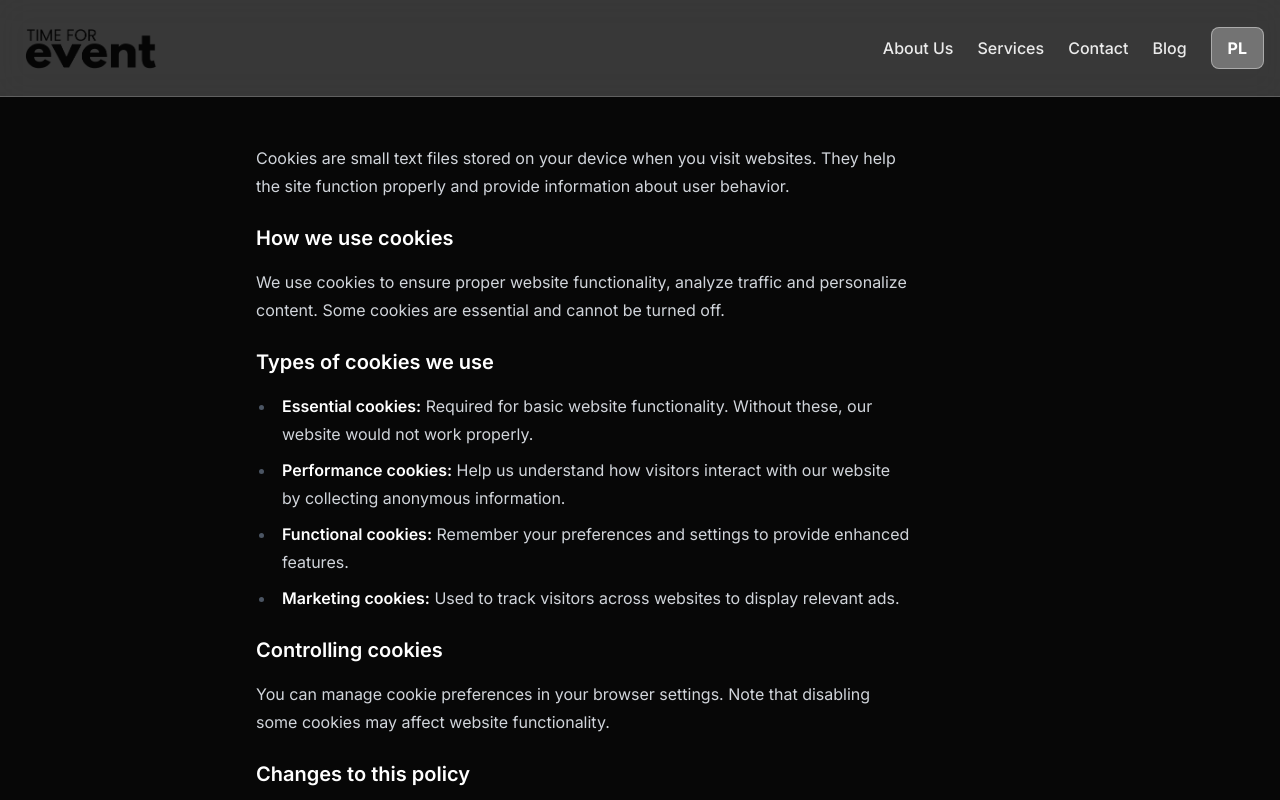
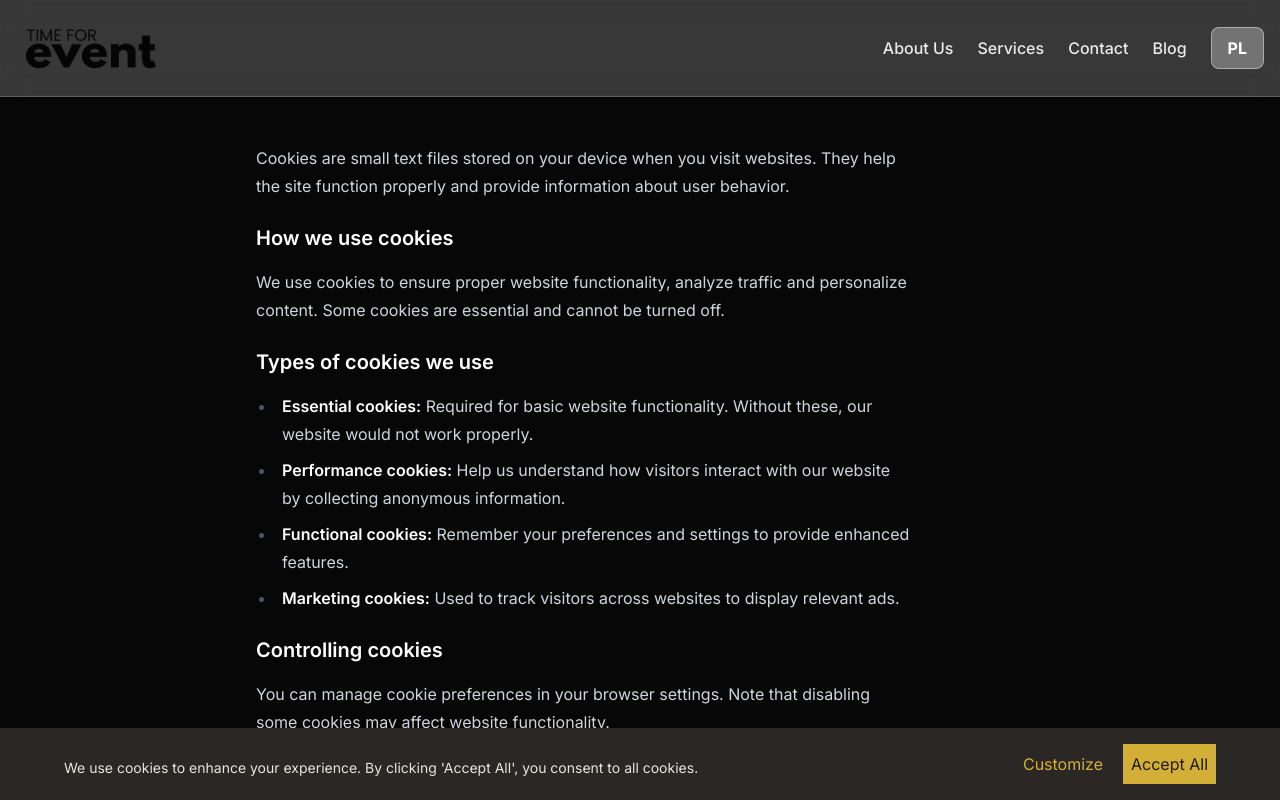
Before and after one commit to Klaudiuszu/TimeForEventr, a Next.js app: page /en/cookies in a window 1280 px wide. Shown: the top 800 px of the page. Built offline with nearby package versions, Linux system fonts and the light colour scheme.

Commit message:
add cookies component to sub pages

```diff
--- a/app/[locale]/blog/page.tsx
+++ b/app/[locale]/blog/page.tsx
@@ -6,6 +6,7 @@ import Navbar from "@/app/components/navbar/Navbar";
 import Button from "@/app/components/Button";
 import clsx from "clsx";
 import Footer from "@/app/components/Footer";
+import CookieBanner from "@/app/components/CookieBanner";
 
 export const revalidate = 30;
 
@@ -96,6 +97,7 @@ export default async function BlogPage({
         </div>
       </div>
       <Footer locale={locale} messages={messages as Record<string, string>} />
+      <CookieBanner messages={messages as Record<string,string>} />
     </section>
   );
 }
--- a/app/[locale]/cookies/page.tsx
+++ b/app/[locale]/cookies/page.tsx
@@ -1,4 +1,5 @@
 
+import CookieBanner from "@/app/components/CookieBanner";
 import Cookies from "@/app/components/Cookies";
 import Footer from "@/app/components/Footer";
 import Navbar from "@/app/components/navbar/Navbar";
@@ -19,6 +20,7 @@ export default async function CookiesPage({
         <Cookies messages={messages as Record<string,string>} />
       </div>
         <Footer locale={locale} messages={messages as Record<string, string>} />
+        <CookieBanner messages={messages as Record<string,string>} />
     </section>
   );
 }
--- a/app/[locale]/privacyPolicy/page.tsx
+++ b/app/[locale]/privacyPolicy/page.tsx
@@ -1,4 +1,5 @@
 
+import CookieBanner from "@/app/components/CookieBanner";
 import Footer from "@/app/components/Footer";
 import Navbar from "@/app/components/navbar/Navbar";
 import PrivacyPolicy from "@/app/components/PrivacyPolicy";
@@ -19,6 +20,7 @@ export default async function PrivacyPolicyPage({
         <PrivacyPolicy messages={messages as Record<string,string>} />
       </div>
         <Footer locale={locale} messages={messages as Record<string, string>} />
+        <CookieBanner messages={messages as Record<string,string>} />
     </section>
   );
 }
```
